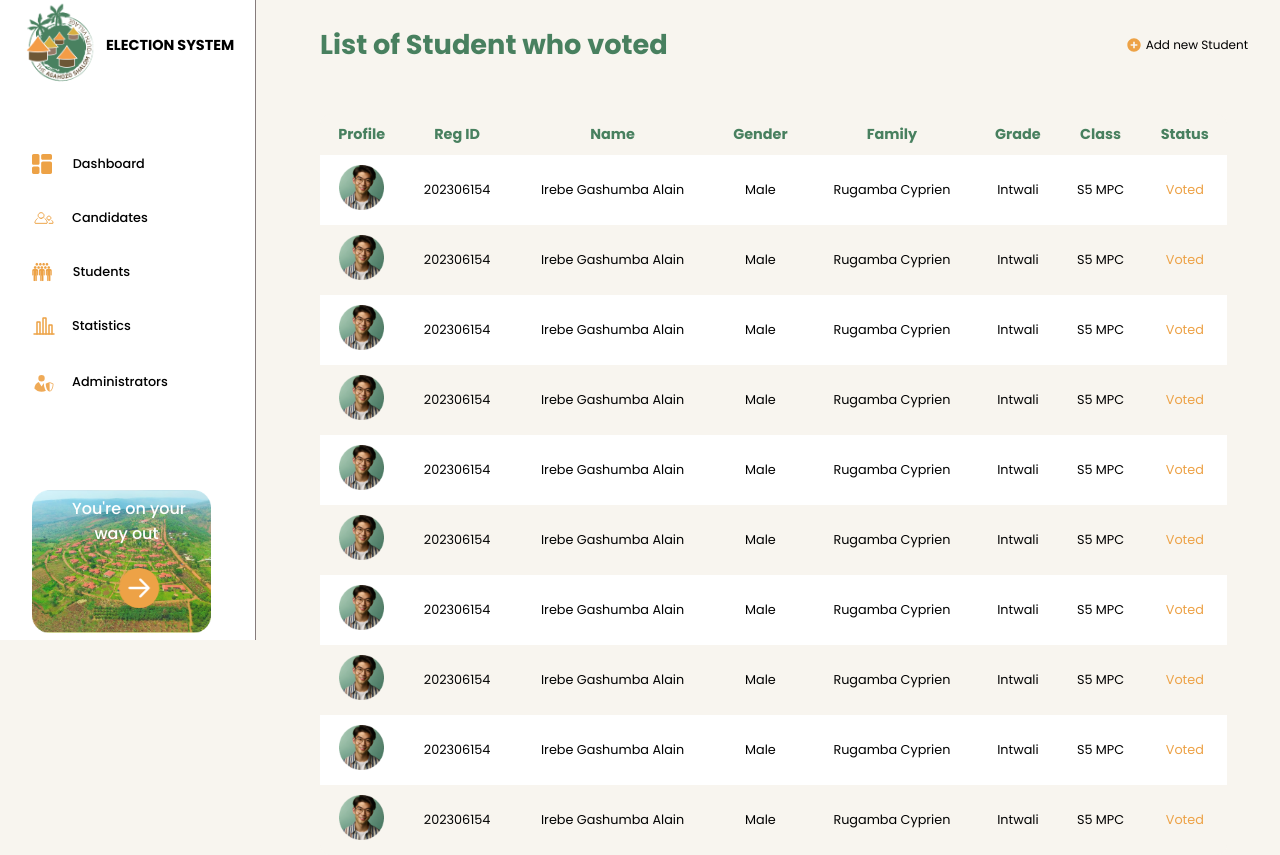
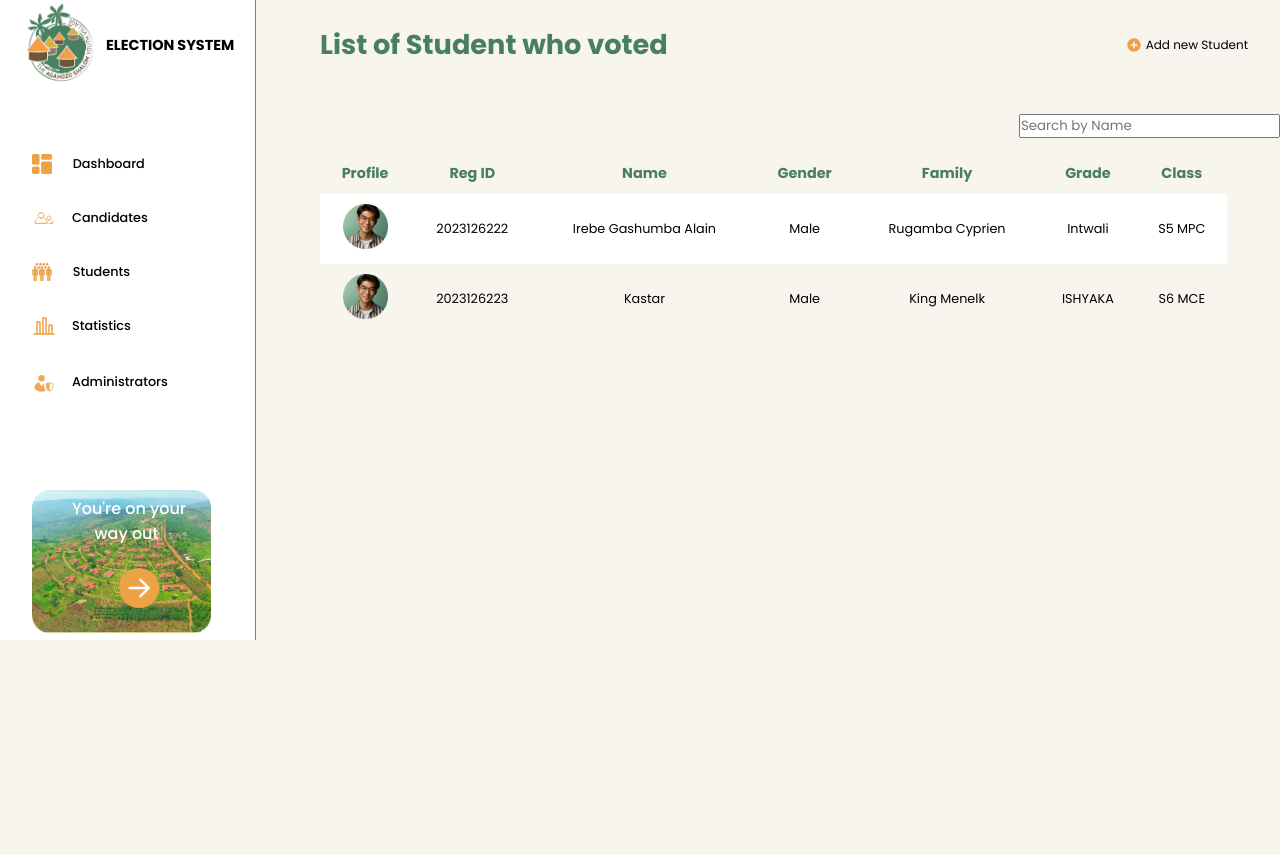
Before and after one commit to irebealain/voting-system, a PHP site: page /adminStudentDashboard.php in a window 1280 px wide. After the commit the page ends 640 px from the top, so only its background shows below. Run offline with PHP 8.4, Linux system fonts and the light colour scheme; a user stored in the database is signed in; data comes from the database, SQL or seed files in the repository.

Commit message:
changes made

```diff
--- a/adminConn.php
+++ b/adminConn.php
@@ -62,8 +62,14 @@
         $choice = $_POST['choose'];
         $bio = $_POST['biograph'];
         $manifest = $_POST['manifesto'];
+        $cimage = $_FILES['cimage']['name'];
+        $directory = "Assets/candimages/";
 
-        $createCand = "INSERT INTO `candidate` (`Name`, `Bio`, `Manifesto`, `PositionId`)VALUES ('$candName', '$bio', '$manifest', '$choice')";
+        if (!empty($cimage)) {
+            move_uploaded_file($_FILES['cimage']['tmp_name'], $directory . basename($cimage));
+        }
+
+        $createCand = "INSERT INTO `candidate` (`Name`, `Bio`, `Manifesto`, `PositionId`,`candimages`)VALUES ('$candName', '$bio', '$manifest', '$choice','$cimage')";
         mysqli_query($conn, $createCand);
         // $getData = mysqli_fetch_assoc($putData);
         header("location: adminRepresentativesPage.php");
--- a/adminStatisticPage.css
+++ b/adminStatisticPage.css
@@ -330,9 +330,9 @@ tbody tr:nth-child(odd) td {
 #chart_container > div {
   flex: 1;
   background-color: lightgrey;
-  min-width: 30%; /* Each inner div takes at least 30% of the width */
-  max-width: 30%; /* Each inner div takes at most 30% of the width */
-  margin-right: 1rem; /* Add right margin for spacing */
+  min-width: 32%; /* Each inner div takes at least 30% of the width */
+  max-width: 32%; /* Each inner div takes at most 30% of the width */
+  margin-right: 0.5rem; /* Add right margin for spacing */
   margin-bottom: 1rem; /* Add right margin for spacing */
   border-radius: 3rem;
 }
--- a/adminStudentDashboard.css
+++ b/adminStudentDashboard.css
@@ -282,3 +282,7 @@ button {
   margin-top: 0.6rem;
   margin-left: 2rem;
 }
+#searchBox{
+  float:right;
+  margin-bottom: 15px;
+}
--- a/adminStudentDashboard.php
+++ b/adminStudentDashboard.php
@@ -81,7 +81,8 @@ if(!isset($_SESSION['Email'])){
 
             <!-- table overview -->
             <div class="table-container">
-                <table>
+            <input type="text" id="searchBox" placeholder="Search by Name">
+                <table id="dataTable">
                     <thead>
                         <tr>
                             <th>Profile</th>
@@ -91,120 +92,31 @@ if(!isset($_SESSION['Email'])){
                             <th>Family</th>
                             <th>Grade</th>
                             <th>Class</th>
-                            <th>Status</th>
+
                         </tr>
                     </thead>
                     <tbody>
-                        <tr>
-                            <td><img src="./Assets/Rectangle.png" alt="" style="height: 45px;
-                                width: 45px;"></td>
-                            <td>202306154</td>
-                            <td>Irebe Gashumba Alain</td>
-                            <td>Male</td>
-                            <td>Rugamba Cyprien</td>
-                            <td>Intwali</td>
-                            <td>S5 MPC</td>
-                            <td style="color: #EDA246;">Voted</td>
-                        </tr>
-                        <tr>
-                            <td><img src="./Assets/Rectangle.png" alt="" style="height: 45px;
-                                width: 45px;"></td>
-                            <td>202306154</td>
-                            <td>Irebe Gashumba Alain</td>
-                            <td>Male</td>
-                            <td>Rugamba Cyprien</td>
-                            <td>Intwali</td>
-                            <td>S5 MPC</td>
-                            <td style="color: #EDA246;">Voted</td>
-                        </tr>
-                        <tr>
-                            <td><img src="./Assets/Rectangle.png" alt="" style="height: 45px;
-                                width: 45px;"></td>
-                            <td>202306154</td>
-                            <td>Irebe Gashumba Alain</td>
-                            <td>Male</td>
-                            <td>Rugamba Cyprien</td>
-                            <td>Intwali</td>
-                            <td>S5 MPC</td>
-                            <td style="color: #EDA246;">Voted</td>
-                        </tr>
-                        <tr>
-                            <td><img src="./Assets/Rectangle.png" alt="" style="height: 45px;
-                                width: 45px;"></td>
-                            <td>202306154</td>
-                            <td>Irebe Gashumba Alain</td>
-                            <td>Male</td>
-                            <td>Rugamba Cyprien</td>
-                            <td>Intwali</td>
-                            <td>S5 MPC</td>
-                            <td style="color: #EDA246;">Voted</td>
-                        </tr>
-                        <tr>
-                            <td><img src="./Assets/Rectangle.png" alt="" style="height: 45px;
-                                width: 45px;"></td>
-                            <td>202306154</td>
-                            <td>Irebe Gashumba Alain</td>
-                            <td>Male</td>
-                            <td>Rugamba Cyprien</td>
-                            <td>Intwali</td>
-                            <td>S5 MPC</td>
-                            <td style="color: #EDA246;">Voted</td>
-                        </tr>
-                        <tr>
-                            <td><img src="./Assets/Rectangle.png" alt="" style="height: 45px;
-                                width: 45px;"></td>
-                            <td>202306154</td>
-                            <td>Irebe Gashumba Alain</td>
-                            <td>Male</td>
-                            <td>Rugamba Cyprien</td>
-                            <td>Intwali</td>
-                            <td>S5 MPC</td>
-                            <td style="color: #EDA246;">Voted</td>
-                        </tr>
-                        <tr>
-                            <td><img src="./Assets/Rectangle.png" alt="" style="height: 45px;
-                                width: 45px;"></td>
-                            <td>202306154</td>
-                            <td>Irebe Gashumba Alain</td>
-                            <td>Male</td>
-                            <td>Rugamba Cyprien</td>
-                            <td>Intwali</td>
-                            <td>S5 MPC</td>
-                            <td style="color: #EDA246;">Voted</td>
-                        </tr>
-                        <tr>
-                            <td><img src="./Assets/Rectangle.png" alt="" style="height: 45px;
-                                width: 45px;"></td>
-                            <td>202306154</td>
-                            <td>Irebe Gashumba Alain</td>
-                            <td>Male</td>
-                            <td>Rugamba Cyprien</td>
-                            <td>Intwali</td>
-                            <td>S5 MPC</td>
-                            <td style="color: #EDA246;">Voted</td>
-                        </tr>
-                        <tr>
-                            <td><img src="./Assets/Rectangle.png" alt="" style="height: 45px;
-                                width: 45px;"></td>
-                            <td>202306154</td>
-                            <td>Irebe Gashumba Alain</td>
-                            <td>Male</td>
-                            <td>Rugamba Cyprien</td>
-                            <td>Intwali</td>
-                            <td>S5 MPC</td>
-                            <td style="color: #EDA246;">Voted</td>
-                        </tr>
-                        <tr>
-                            <td><img src="./Assets/Rectangle.png" alt="" style="height: 45px;
-                                width: 45px;"></td>
-                            <td>202306154</td>
-                            <td>Irebe Gashumba Alain</td>
-                            <td>Male</td>
-                            <td>Rugamba Cyprien</td>
-                            <td>Intwali</td>
-                            <td>S5 MPC</td>
-                            <td style="color: #EDA246;">Voted</td>
-                        </tr>
+                    <?php
+include('adminConn.php');
+$disq = "SELECT Name as 'VOTER NAME', UserId as 'REG NO', Gender as 'Gender', Family as 'Family',Grade as 'Grade', Class as 'Class'
+          FROM users";
+
+$recorquery = mysqli_query($conn, $disq);
+while ($disp8 = mysqli_fetch_assoc($recorquery)) {
+    echo "
+    <tr>
+        <td><img src='./Assets/Rectangle.png' alt='' style='height: 45px; width: 45px;'></td>
+        <td>" . $disp8['REG NO'] . "</td>
+        <td>" . $disp8['VOTER NAME'] . "</td>
+        <td>" . $disp8['Gender'] . "</td>
+        <td>" . $disp8['Family'] . "</td>
+        <td>" . $disp8['Grade'] . "</td>
+        <td>" . $disp8['Class'] . "</td>
+
+    </tr>
+    ";
+}
+?>
                     </tbody>
                 </table>
             </div>
@@ -235,5 +147,41 @@ if(!isset($_SESSION['Email'])){
             document.getElementById("popBackground").style.display = "none";
         }
     </script>
+
+<script>
+        // Function to perform the search
+        function searchTable() {
+    // Get input value and convert to lowercase for case-insensitive search
+    var searchText = document.getElementById('searchBox').value.toLowerCase();
+    var table = document.getElementById('dataTable');
+    var rows = table.getElementsByTagName('tr');
+
+    // Loop through all table rows
+    for (var i = 1; i < rows.length; i++) {
+        var cells = rows[i].getElementsByTagName('td');
+        var found = false;
+
+        // Loop through all cells in the current row
+        for (var j = 0; j < cells.length; j++) {
+            var cellText = cells[j].textContent.toLowerCase();
+            // If the search text is found in any cell, mark as found and break the loop
+            if (cellText.indexOf(searchText) > -1) {
+                found = true;
+                break;
+            }
+        }
+
+        // Show or hide the row based on whether the search text was found
+        if (found) {
+            rows[i].style.display = '';
+        } else {
+            rows[i].style.display = 'none';
+        }
+    }
+}
+
+        // Attach event listener to the search input
+        document.getElementById('searchBox').addEventListener('input', searchTable);
+    </script>
 </body>
 </html>
```
Also changed, not shown: adminRepresentativesPage.css (+8 -2 lines), adminRepresentativesPage.php (+7 -2 lines), votingInterface.php (+57 -4 lines), Assets/candimages/koko.png (added), Assets/candimages/mbb.jpg (added).
